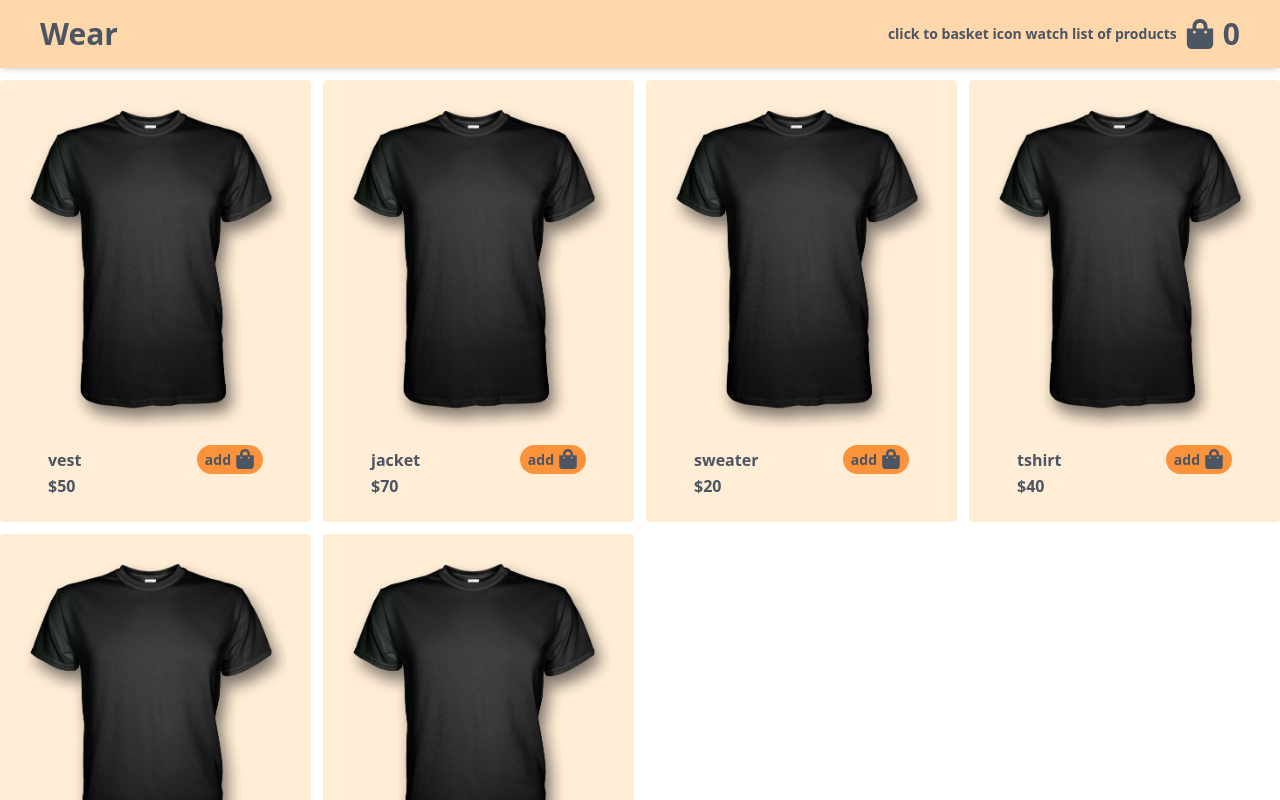
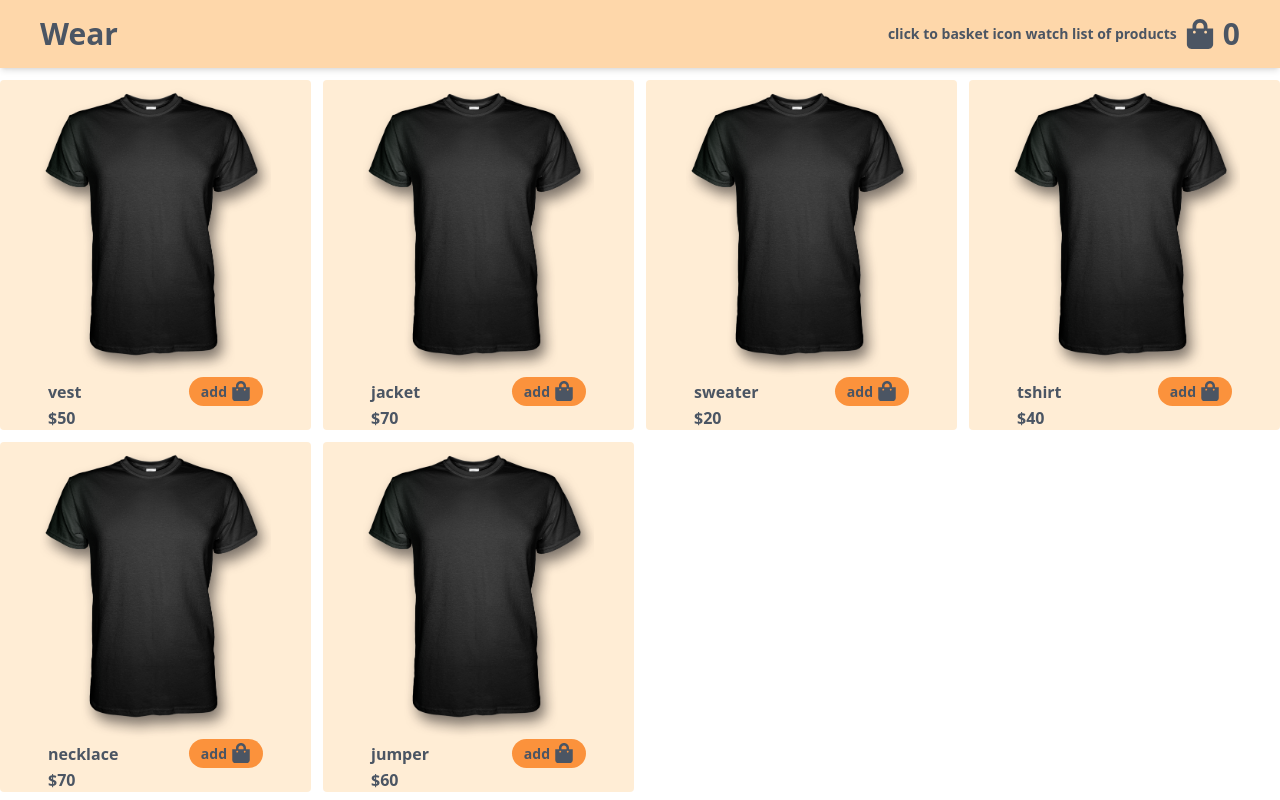
Before and after one commit to ramanboff/CONTEXT_VITE_REACT_TAILWIND_PRODUCTS_ED, a React (Vite) app: page / in a window 1280 px wide. Shown: the top 800 px of the page. Built offline with nearby package versions, Linux system fonts and the light colour scheme.

Commit message:
card style updated

```diff
--- a/src/components/Card.jsx
+++ b/src/components/Card.jsx
@@ -7,17 +7,17 @@ const Card = ({ name, price }) => {
   return (
     <div
 
-      className="bg-orange-100 rounded text-gray-600 font-bold py-6 cursor-pointer"
+      className="bg-orange-100 rounded text-gray-600 font-bold cursor-pointer"
     >
-      <div className="px-6 flex justify-center items-center">
+      <div className="px-10 pt-2 flex justify-center items-center">
         <img src={tshirt} alt="product" />
       </div>
       <div className="flex justify-between items-center
-       px-12 mt-3 ">
+       px-12">
         <h3>{name}</h3>
-        <button  onClick={() => addToCard(name, price)} className="flex gap-1  bg-orange-400 rounded-full px-2 py-1 hover:bg-black hover:text-white duration-300">
+        <button  onClick={() => addToCard(name, price)} className="flex gap-1  bg-orange-400 rounded-full px-3 py-1 hover:bg-black hover:text-white duration-300">
           <p className="text-[14px] ">add</p>
-          <FaShoppingBag   className="text-xl"/>
+          <FaShoppingBag className="text-xl"/>
         </button>
       </div>
       <h4 className="px-12">${price}</h4>
```
